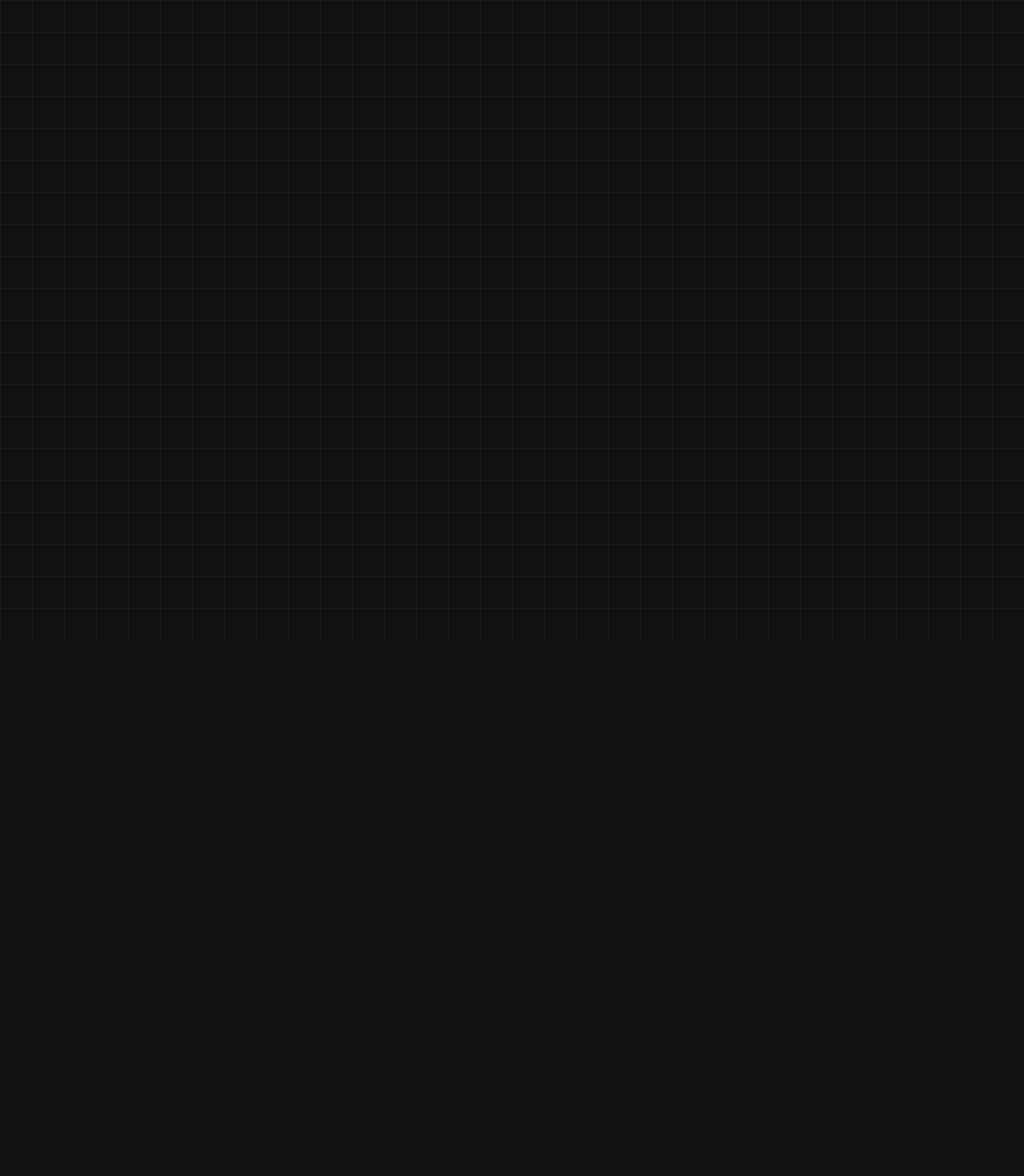
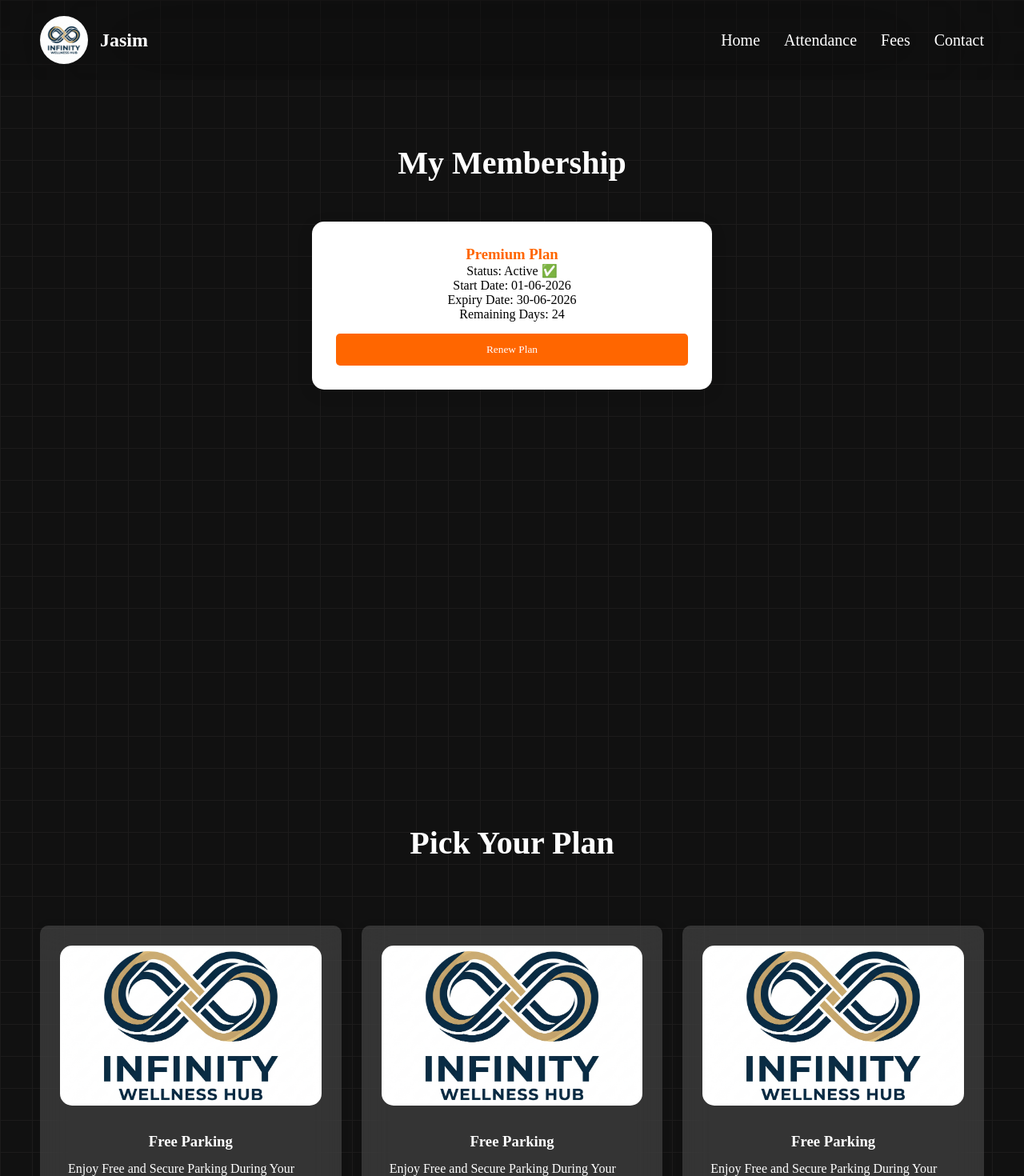
Before and after one commit to Jasim-hub/Gym_App, a React (Vite) app: page /fee in a window 1280 px wide. Before the commit this address had no page. Shown: the top 1470 px of the page at 80% size. Before the commit the page ends 800 px from the top, so only its background shows below. Built offline with nearby package versions, Linux system fonts and the light colour scheme.

Commit message:
Updated fees management pagee 05-06-2026

```diff
--- a/src/App.jsx
+++ b/src/App.jsx
@@ -1,6 +1,7 @@
 import React from 'react'
 import Home from './components/home'
 import Login from './components/loging'
+import FeeManagement from './components/fees';
 import { BrowserRouter as Router, Routes, Route } from "react-router-dom";
 function App() {
 
@@ -9,6 +10,7 @@ function App() {
   <Routes>
     <Route path="/" element={<Login />}/>
     <Route path="/home" element={<Home />}/>
+    <Route path="/fee" element={<FeeManagement />}/>
   </Routes>
 </Router>
 
--- /dev/null
+++ b/src/components/fees.jsx
@@ -0,0 +1,63 @@
+import React from "react";
+import './home.css';
+import logo from './assets/logo.jpeg'
+import park from './assets/logo.jpeg'
+
+function FeeManagement() {
+  return (
+    <div>
+<nav className="navbar">
+        <div className="logo-section">
+        <img src={logo}/>
+        <h2>Jasim</h2>
+        </div>
+        <ul>
+          <li><a href="#home">Home</a></li>
+          <li>Attendance</li>
+          <li>Fees</li>
+          <li><a href="#contact">Contact</a></li>
+        </ul>
+        </nav>
+
+        <section className="member-dashboard">
+  <h2>My Membership</h2>
+
+  <div className="membership-card">
+    <h3>Premium Plan</h3>
+    <p>Status: Active ✅</p>
+    <p>Start Date: 01-06-2026</p>
+    <p>Expiry Date: 30-06-2026</p>
+    <p>Remaining Days: 24</p>
+    <button>Renew Plan</button>
+  </div>
+</section>
+<h2 className="second">Pick Your Plan</h2>
+        <section className="fees-mang">
+                <div className="card">
+                   <img src={park}/>
+                    <div className="cardtext">
+                  <h3>Free Parking</h3>
+                  <p>Enjoy Free and Secure Parking During Your Workout.</p>
+                  </div>
+                </div>
+                <div className="card">
+                   <img src={park}/>
+                    <div className="cardtext">
+                  <h3>Free Parking</h3>
+                  <p>Enjoy Free and Secure Parking During Your Workout.</p>
+                  </div>
+                </div>
+                <div className="card">
+                   <img src={park}/>
+                    <div className="cardtext">
+                  <h3>Free Parking</h3>
+                  <p>Enjoy Free and Secure Parking During Your Workout.</p>
+                  </div>
+                </div>
+                </section>
+
+    </div>
+  );
+}
+
+export default FeeManagement;
--- a/src/components/home.css
+++ b/src/components/home.css
@@ -367,3 +367,51 @@ a{
 a:hover{
     color:#ff6600;
 }
+/* fees mangement page */
+.fees-mang{
+ padding:80px 50px;
+  display:grid;
+  grid-template-columns:repeat(auto-fit,minmax(300px,1fr));
+  gap:25px;
+}
+.second{
+  text-align: center;
+  color: white;
+  margin-top: 130px;
+  font-size: 2.5rem;
+}
+.member-dashboard{
+  padding:80px 50px;
+  margin-top: 100px;
+  min-height:100vh;
+}
+
+.membership-card{
+  max-width:500px;
+  margin:auto;
+  padding:30px;
+  border-radius:15px;
+  background:#fff;
+  box-shadow:0 5px 20px rgba(0,0,0,0.1);
+  text-align:center;
+}
+
+.membership-card h3{
+  color:#ff6600;
+}
+
+.membership-card button{
+  margin-top:15px;
+  padding:12px 25px;
+  border:none;
+  border-radius:5px;
+  background:#ff6600;
+  color:white;
+  cursor:pointer;
+}
+.member-dashboard h2{
+  text-align: center;
+  color: white;
+  font-size: 2.5rem;
+  margin-bottom: 50px;
+}
```
